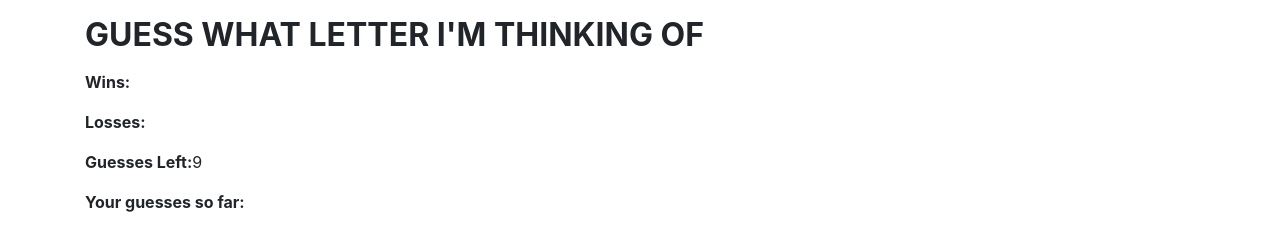
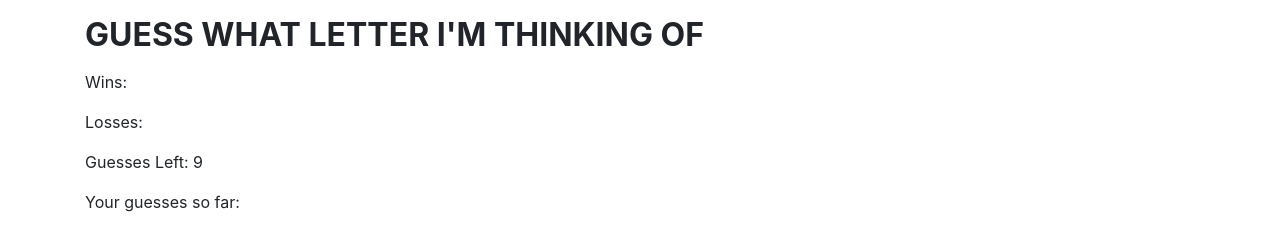
Before and after one commit to Patrickoakes/Homework-3.2-PsychicGame, a plain HTML site: page final.html in a window 1280 px wide. Shown: the part 369-620 px from the top of the page. Drawn offline with nearby package versions, Linux system fonts and the light colour scheme.

Commit message:
final commit

```diff
--- a/final.html
+++ b/final.html
@@ -21,10 +21,11 @@
         <p><strong>
                 <h2>GUESS WHAT LETTER I'M THINKING OF</h2>
             </strong></p>
-        <p><strong>Wins:</strong></p><span id="winCount"></span>
-        <p><strong>Losses:</strong></p><span id="lossCount"></span>
-        <p><strong>Guesses Left:</strong></span><span id="guessLeft"></span></p>
-        <p><strong>Your guesses so far:</strong><span id="guessCount"></span></p>
+        <p>Wins: <span id="winCount"></span></p>
+        <p>Losses: <span id="lossCount"></span></p>
+        <p>Guesses Left: <span id="guessLeft"></span></p>
+        <p>Your guesses so far: <span id="guessCount"></span></p>
+    </div>
 
     <script>
         //var userGuess = e.key//   NO USE
```
Lines whose indentation alone changed are shown as unchanged.
